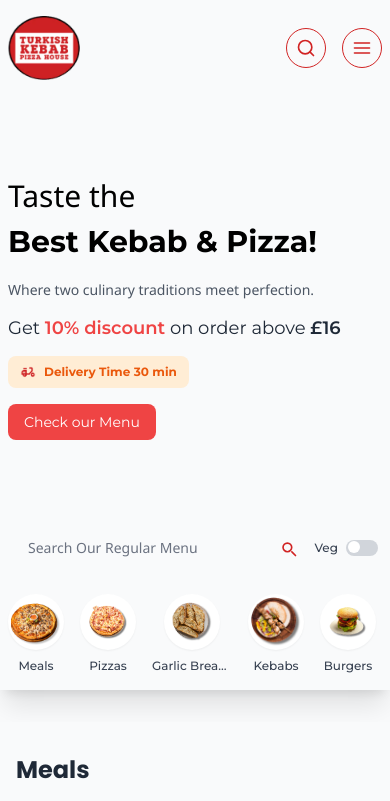
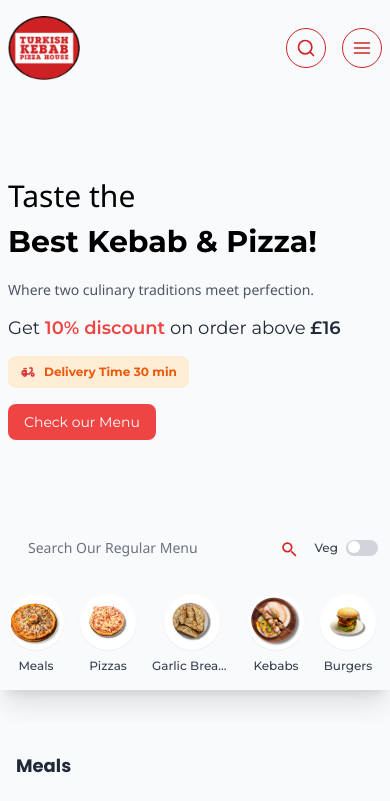
Before and after one commit to Shahid-Afridii/turkish_kebab_pizza_house, a React (Vite) app: page / in a window 390 px wide. Shown: the top 801 px of the page. Built offline with nearby package versions, Linux system fonts and the light colour scheme.

Commit message:
font optimizations

```diff
--- a/src/components/HomeBlocks/Products.jsx
+++ b/src/components/HomeBlocks/Products.jsx
@@ -106,7 +106,7 @@ const Products = forwardRef((props, ref) => {
 
   return (
     <div className="px-4 sm:px-8 py-8 mt-8 bg-gray-50">
-      <h2 ref={ref} className="text-2xl font-bold mb-6 text-gray-800">
+      <h2 ref={ref} className="text-lg md:text-2xl font-bold mb-6 text-gray-800">
         Meals
       </h2>
       <motion.div
--- a/src/components/HomeBlocks/SliderProducts.jsx
+++ b/src/components/HomeBlocks/SliderProducts.jsx
@@ -151,7 +151,7 @@ const Products = forwardRef((props, ref) => {
 
   return (
     <div className="relative px-4 sm:px-8 py-8  bg-gray-50">
-      <h2 ref={ref} className="text-2xl font-title font-semibold mb-6">
+      <h2 ref={ref} className="text-lg md:text-2xl font-title font-semibold mb-6">
         What are you craving for?
       </h2>
 
```
